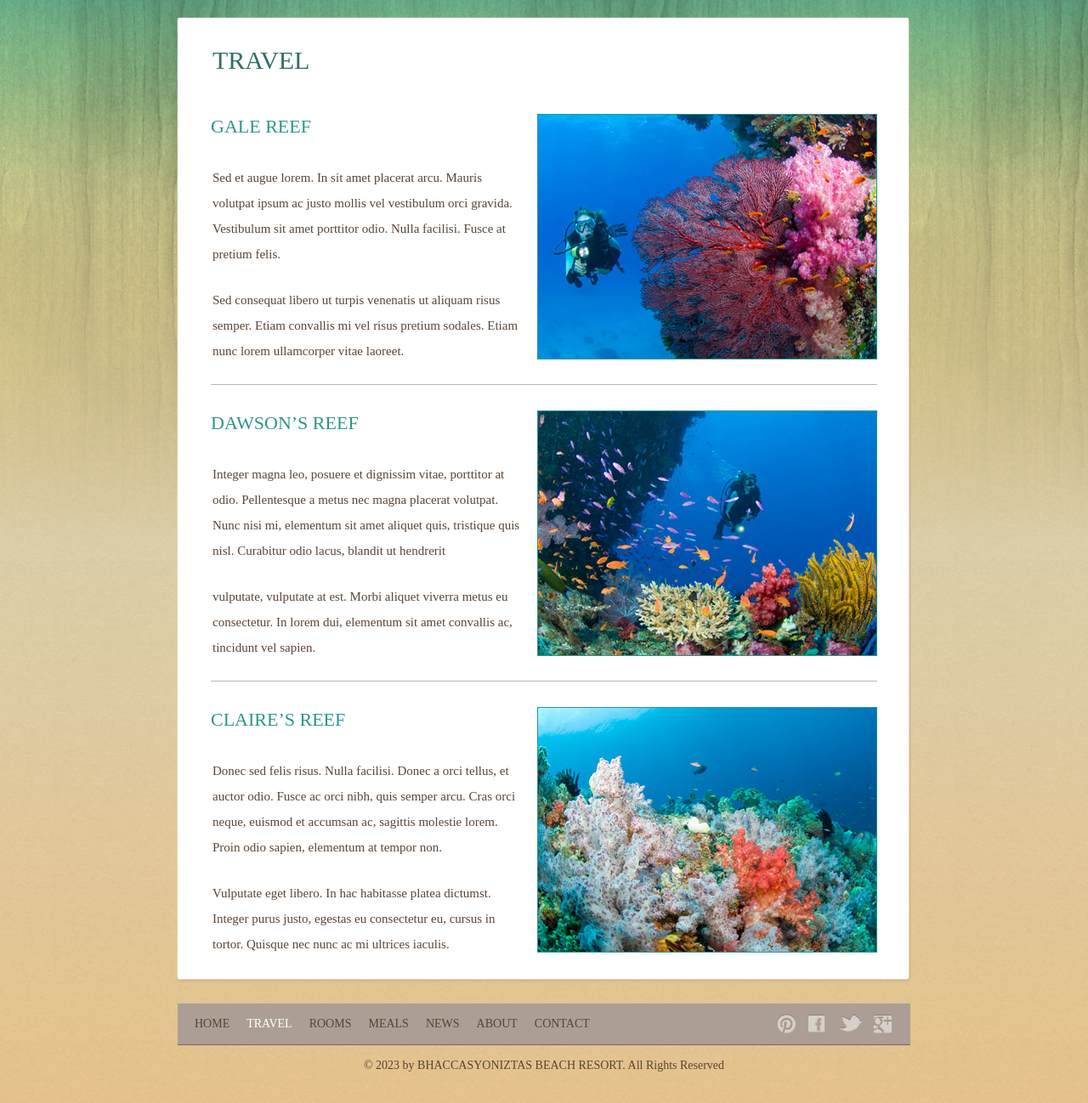
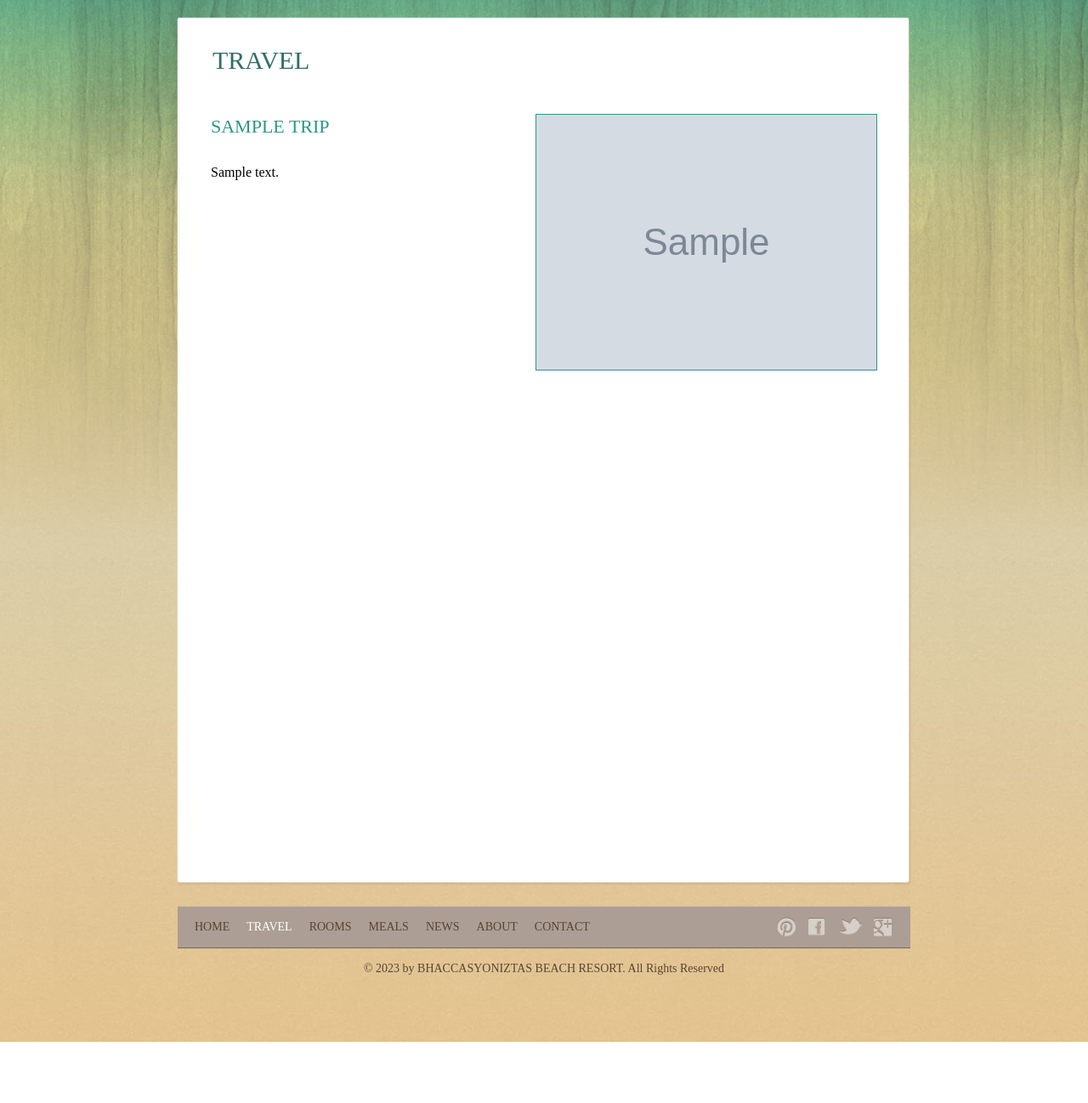
Before and after one commit to deestaton/Travlr, a Node project: template app_server/views/travel.hbs in a window 1280 px wide. Shown: the part 92-1390 px from the top of the page at 85% size. After the commit the page ends 1318 px from the top, so only its background shows below. Run offline with Node 20 templates, Linux system fonts and the light colour scheme; the template is opened without the code that fills it: most values are stand-ins (such as "Sample title", 1, 10 or a date in 2020); grey boxes marked "Sample" are stand-in pictures.

Commit message:
Complete module 2 MVC setup

```diff
--- a/app.js
+++ b/app.js
@@ -3,6 +3,7 @@ const express = require('express');
 const path = require('path');
 const cookieParser = require('cookie-parser');
 const logger = require('morgan');
+const hbs = require('hbs');
 
 // paths
 const indexRouter = require('./app_server/routes/index');
--- a/app_server/controllers/travel.js
+++ b/app_server/controllers/travel.js
@@ -1,6 +1,10 @@
+// Built-in Node JS file system component
+var fs = require('fs');
+var trips = JSON.parse(fs.readFileSync('./data/trips.json', 'utf-8'));
+
 // GET travel view
 const travel = (req, res) => {
-    res.render('travel', { title: 'Travlr Getaways' });
+    res.render('travel', { title: 'Travlr Getaways', trips });
 };
 
 module.exports = {
--- a/app_server/views/travel.hbs
+++ b/app_server/views/travel.hbs
@@ -16,36 +16,13 @@
 						<div class="body">
 							<h1>Travel</h1>
 							<ul id="sites">
-								<li>
-									<a href=“travel.html"><img src="images/reef1.jpg" alt="Img"></a>
-									<h2><a href=“travel.html">Gale Reef</a></h2>
-									<p>
-										Sed et augue lorem. In sit amet placerat arcu. Mauris volutpat ipsum ac justo mollis vel vestibulum orci gravida. Vestibulum sit amet porttitor odio. Nulla facilisi. Fusce at pretium felis.
-									</p>
-									<p>
-										Sed consequat libero ut turpis venenatis ut aliquam risus semper. Etiam convallis mi vel risus pretium sodales. Etiam nunc lorem ullamcorper vitae laoreet.
-									</p>
-								</li>
-								<li>
-									<a href=“travel.html"><img src="images/reef2.jpg" alt="Img"></a>
-									<h2><a href=“travel.html">Dawson’s Reef</a></h2>
-									<p>
-										Integer magna leo, posuere et dignissim vitae, porttitor at odio. Pellentesque a metus nec magna placerat volutpat. Nunc nisi mi, elementum sit amet aliquet quis, tristique quis nisl. Curabitur odio lacus, blandit ut hendrerit
-									</p>
-									<p>
-										vulputate, vulputate at est. Morbi aliquet viverra metus eu consectetur. In lorem dui, elementum sit amet convallis ac, tincidunt vel sapien.
-									</p>
-								</li>
-								<li>
-									<a href=“travel.html"><img src="images/reef3.jpg" alt="Img"></a>
-									<h2><a href=“travel.html">Claire’s REEF</a></h2>
-									<p>
-										Donec sed felis risus. Nulla facilisi. Donec a orci tellus, et auctor odio. Fusce ac orci nibh, quis semper arcu. Cras orci neque, euismod et accumsan ac, sagittis molestie lorem. Proin odio sapien, elementum at tempor non.
-									</p>
-									<p>
-										Vulputate eget libero. In hac habitasse platea dictumst. Integer purus justo, egestas eu consectetur eu, cursus in tortor. Quisque nec nunc ac mi ultrices iaculis.
-									</p>
-								</li>
+								{{#each trips}}
+									<li>
+										<a href=“/travel"><img src="{{this.image}}" alt="Img"></a>
+										<h2><a href=“/travel">{{this.name}}</a></h2>
+										{{this.description}}
+									</li>
+								{{/each}}
 							</ul>
 						</div>
 					</div>
```
Also changed, not shown: data/trips.json (added, +17 -0 lines), 2 other files.
